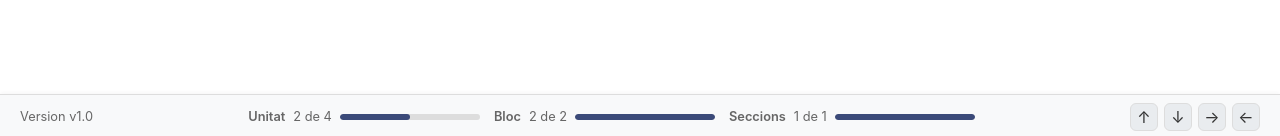
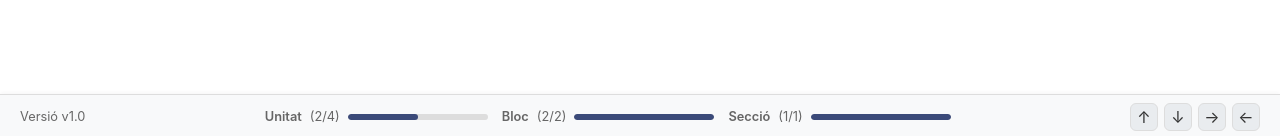
Before and after one commit to itrascastro/ioc-da2-optativa-angular, a Jekyll site: the page built from docs/unitat-2/bloc-4/index.html, in a window 1280 px wide. Shown: the part 761-897 px from the top of the page. Built offline with Jekyll 4.4.1, drawn with Linux system fonts in a browser that asks for light colours; nearby versions of some CDN libraries; some of the changed lines change nothing that is shown.

Commit message:
TOC lateral: estil unificat amb dropdown i secció activa; Footer: indicadors en format (x/n); espai final de bloc ajustat; mode fosc: TOC actiu sense negreta
- Sidebar TOC sempre visible amb estil de botons com el desplegable
- Scroll spy: marca la secció H2 actual al TOC
- Footer: canvia 'x de n' per '(x/n)' en Unitat/Bloc/Seccions
- Ajusta marges/padding per més aire sobre el footer en pàgines de bloc
- Mode fosc: elimina negreta del botó actiu del TOC

```diff
--- a/docs/_layouts/default.html
+++ b/docs/_layouts/default.html
@@ -194,7 +194,7 @@
     <footer class="footer">
         <div class="footer-content">
             <div class="footer-info">
-                Version {{ site.version }}
+                Versió {{ site.version }}
             </div>
             <div class="footer-progress" aria-label="Progrés de lectura">
                 {%- assign total_units = site.curs.unitats | size -%}
@@ -210,7 +210,7 @@
                 {%- endif -%}
                 <div class="progress-group course-progress">
                     <span class="progress-label">Unitat</span>
-                    <span class="progress-text" data-pos="{{ unit_pos }}" data-total="{{ total_units }}">{{ unit_pos }} de {{ total_units }}</span>
+                    <span class="progress-text" data-pos="{{ unit_pos }}" data-total="{{ total_units }}">({{ unit_pos }}/{{ total_units }})</span>
                     <div class="progress-bar-footer"><div class="progress-fill-footer" style="width: {{ unit_pct }}%"></div></div>
                 </div>
 
@@ -233,7 +233,7 @@
                     {%- endif -%}
                     <div class="progress-group unit-progress">
                         <span class="progress-label">Bloc</span>
-                        <span class="progress-text" data-pos="{{ pos_block }}" data-total="{{ total_unit }}">{{ pos_block }} de {{ total_unit }}</span>
+                        <span class="progress-text" data-pos="{{ pos_block }}" data-total="{{ total_unit }}">({{ pos_block }}/{{ total_unit }})</span>
                         <div class="progress-bar-footer"><div class="progress-fill-footer" style="width: {{ block_pct }}%"></div></div>
                     </div>
 
@@ -246,8 +246,8 @@
                       {%- assign sec_pct = 1 | times: 100 | divided_by: total_sec -%}
                     {%- endif -%}
                     <div class="progress-group section-progress" data-scan-sections="true">
-                        <span class="progress-label">Seccions</span>
-                        <span class="progress-text" data-pos="1" data-total="{{ total_sec }}">1 de {{ total_sec }}</span>
+                        <span class="progress-label">Secció</span>
+                        <span class="progress-text" data-pos="1" data-total="{{ total_sec }}">(1/{{ total_sec }})</span>
                         <div class="progress-bar-footer"><div class="progress-fill-footer" style="width: {{ sec_pct }}%"></div></div>
                     </div>
                   {%- endif -%}
--- a/docs/_sass/_layout.scss
+++ b/docs/_sass/_layout.scss
@@ -45,6 +45,9 @@
 .progress-bar-footer { width: 140px; height: 6px; background-color: var(--color-border); border-radius: 3px; overflow: hidden; }
 .progress-fill-footer { height: 100%; background-color: var(--color-primary); border-radius: 3px; transition: width 0.5s ease; width: 0%; }
 .main-content { padding-bottom: 30px; }
+
+/* Més aire sobre el footer en pàgines de bloc */
+.bloc-layout .main-content { padding-bottom: 50px; }
 
 /* Accions del footer */
 .footer-actions { display: flex; align-items: center; gap: 6px; }
--- a/docs/_sass/_navigation.scss
+++ b/docs/_sass/_navigation.scss
@@ -6,6 +6,7 @@
 .nav-item { margin-bottom: 8px; }
 .nav-link, .course-nav-link { display: block; padding: 10px 12px; color: var(--color-text); text-decoration: none; font-size: 0.9rem; border-radius: 4px; transition: all 0.3s ease; margin-bottom: 6px; background-color: var(--color-surface-dark); }
 .nav-link:hover, .course-nav-link:hover { background-color: var(--color-primary); color: white; }
+.nav-link.current { background-color: var(--color-primary); color: #fff; }
 .course-nav-link.current-block { background-color: var(--color-primary); color: white; font-weight: 600; }
 
 /* Dropdown navegació */
@@ -17,6 +18,8 @@
 .nav-dropdown-item { display: block; padding: 10px 12px; color: var(--color-text); text-decoration: none; font-size: 0.9rem; border-radius: 4px; transition: all 0.3s ease; margin-bottom: 4px; background-color: var(--color-surface-dark); }
 .nav-dropdown-item:hover, .nav-dropdown-item.current { background-color: var(--color-primary); color: white; }
 .nav-dropdown-item:last-child { margin-bottom: 0; }
+
+/* (El sidebar usa enllaços .nav-link oberts; sense variant desplegable) */
 
 /* Estil unificat per tots els botons */
 .btn, .nav-button, .theme-toggle { background-color: var(--color-surface-dark); color: var(--color-text); border: 1px solid var(--color-border); padding: 10px 20px; border-radius: var(--border-radius); cursor: pointer; font-size: 0.9rem; font-weight: 500; transition: all 0.3s ease; text-decoration: none; display: inline-block; }
@@ -30,7 +33,7 @@
 .nav-link.prev-block:hover, .nav-link.next-block:hover { background-color: var(--color-primary); color: white; transform: translateY(-1px); box-shadow: var(--shadow-medium); }
 
 /* Navegació entre pàgines (al final del bloc) amb botons als extrems */
-.page-navigation { margin-top: 1rem; padding-top: 1rem; border-top: 1px solid var(--color-border); }
+.page-navigation { margin-top: 1rem; padding-top: 1rem; border-top: 1px solid var(--color-border); margin-bottom: 18px; }
 .page-navigation .nav-links-container { display: flex; justify-content: space-between; gap: 10px; }
 .page-navigation .nav-link-wrapper { flex: 1; display: flex; }
 .page-navigation .nav-link-wrapper:first-child { justify-content: flex-start; }
--- a/docs/_sass/_themes.scss
+++ b/docs/_sass/_themes.scss
@@ -73,7 +73,7 @@
 [data-theme="dark"] .sidebar-section { background-color: #222; border-color: #333; }
 [data-theme="dark"] .nav-link { background-color: #2a2a2a; color: #e6edf3; }
 [data-theme="dark"] .nav-link:hover { background-color: #353535; color: #ffffff; }
-[data-theme="dark"] .nav-link.current { background-color: #3d3d3d; color: #ffffff; font-weight: 600; }
+[data-theme="dark"] .nav-link.current { background-color: #3d3d3d; color: #ffffff; }
 
 /* Portada i índex d'unitat en mode fosc */
 [data-theme="dark"] .unit-hero { background-color: #2c2c2c; color: #e6edf3; }
--- a/docs/assets/js/site.js
+++ b/docs/assets/js/site.js
@@ -1,22 +1,31 @@
 // Dropdown de navegació
 function initializeNavDropdown() {
-  const dropdown = document.getElementById('nav-dropdown');
-  const btn = document.getElementById('nav-dropdown-btn');
-  if (!dropdown || !btn) return;
+  const dropdowns = Array.from(document.querySelectorAll('.nav-dropdown'));
+  if (dropdowns.length === 0) return;
 
-  btn.addEventListener('click', function (e) {
-    e.stopPropagation();
-    dropdown.classList.toggle('open');
+  const closeAll = () => dropdowns.forEach(d => d.classList.remove('open'));
+
+  dropdowns.forEach(dropdown => {
+    const btn = dropdown.querySelector('.nav-dropdown-btn');
+    if (!btn) return;
+
+    btn.addEventListener('click', function (e) {
+      e.stopPropagation();
+      // si és de header (no sidebar-mode), comportament exclusiu
+      const isSidebar = dropdown.classList.contains('sidebar-mode');
+      if (!isSidebar) closeAll();
+      dropdown.classList.toggle('open');
+    });
+
+    // Evitar tancar en clicar dins del dropdown
+    dropdown.addEventListener('click', function (e) {
+      e.stopPropagation();
+    });
   });
 
-  // Tancar en clicar fora
+  // Tancar en clicar fora (només afecta dropdowns oberts)
   document.addEventListener('click', function () {
-    dropdown.classList.remove('open');
-  });
-
-  // Evitar tancar en clicar dins del dropdown
-  dropdown.addEventListener('click', function (e) {
-    e.stopPropagation();
+    closeAll();
   });
 }
 
@@ -56,6 +65,7 @@
   initializeNavDropdown();
   initializeFooterProgress();
   initializePromptCopy();
+  initializeTocActive();
   initializeFooterNav();
 
   // Smooth scroll amb offset per header fix
@@ -145,7 +155,7 @@
     const pos = parseInt(text.getAttribute('data-pos') || '0', 10) || 0;
     const total = parseInt(text.getAttribute('data-total') || '0', 10) || 0;
     const pct = total > 0 ? Math.min(100, Math.max(0, Math.round((pos / total) * 100))) : 0;
-    text.textContent = `${pos} de ${total}`;
+    text.textContent = `(${pos}/${total})`;
     // Assegurar aplicació després del primer paint
     requestAnimationFrame(() => { fill.style.width = `${pct}%`; });
   });
@@ -163,7 +173,7 @@
       const headers = Array.from(document.querySelectorAll('.content-body h2'));
       total = headers.length;
       if (total === 0) {
-        text.textContent = '0 de 0';
+        text.textContent = '(0/0)';
         fill.style.width = '0%';
         return;
       }
@@ -188,7 +198,7 @@
       const pct = Math.min(100, Math.max(0, Math.round((current / total) * 100)));
       text.setAttribute('data-pos', String(current));
       text.setAttribute('data-total', String(total));
-      text.textContent = `${current} de ${total}`;
+      text.textContent = `(${current}/${total})`;
       fill.style.width = `${pct}%`;
     };
 
@@ -207,6 +217,41 @@
     window.addEventListener('resize', update);
     window.addEventListener('hashchange', update);
   }
+}
+
+// Resaltat de la secció actual al TOC del sidebar (H2)
+function initializeTocActive() {
+  const tocLinks = Array.from(document.querySelectorAll('.sidebar .nav-link'));
+  if (tocLinks.length === 0) return;
+  const headerEl = document.querySelector('.header');
+  const headerOffset = (headerEl ? headerEl.offsetHeight : 0) + 20;
+
+  const getHeaders = () => Array.from(document.querySelectorAll('.content-body h2'));
+
+  const updateActive = () => {
+    const headers = getHeaders();
+    if (headers.length === 0) return;
+    const scrollY = window.scrollY + headerOffset;
+    let idx = 0;
+    for (let i = 0; i < headers.length; i++) {
+      const top = headers[i].getBoundingClientRect().top + window.scrollY;
+      if (top <= scrollY) idx = i;
+    }
+    const docBottom = Math.ceil(window.innerHeight + window.scrollY);
+    const fullHeight = Math.ceil(document.documentElement.scrollHeight || document.body.scrollHeight);
+    if (docBottom >= fullHeight - 2) idx = headers.length - 1;
+
+    const currentId = headers[idx]?.id || '';
+    tocLinks.forEach(a => {
+      if (a.getAttribute('data-section') === currentId) a.classList.add('current');
+      else a.classList.remove('current');
+    });
+  };
+
+  updateActive();
+  window.addEventListener('scroll', updateActive, { passive: true });
+  window.addEventListener('resize', updateActive);
+  window.addEventListener('hashchange', updateActive);
 }
 
 // Copiar prompt d'IA des d'una textarea amb botó copy
```
